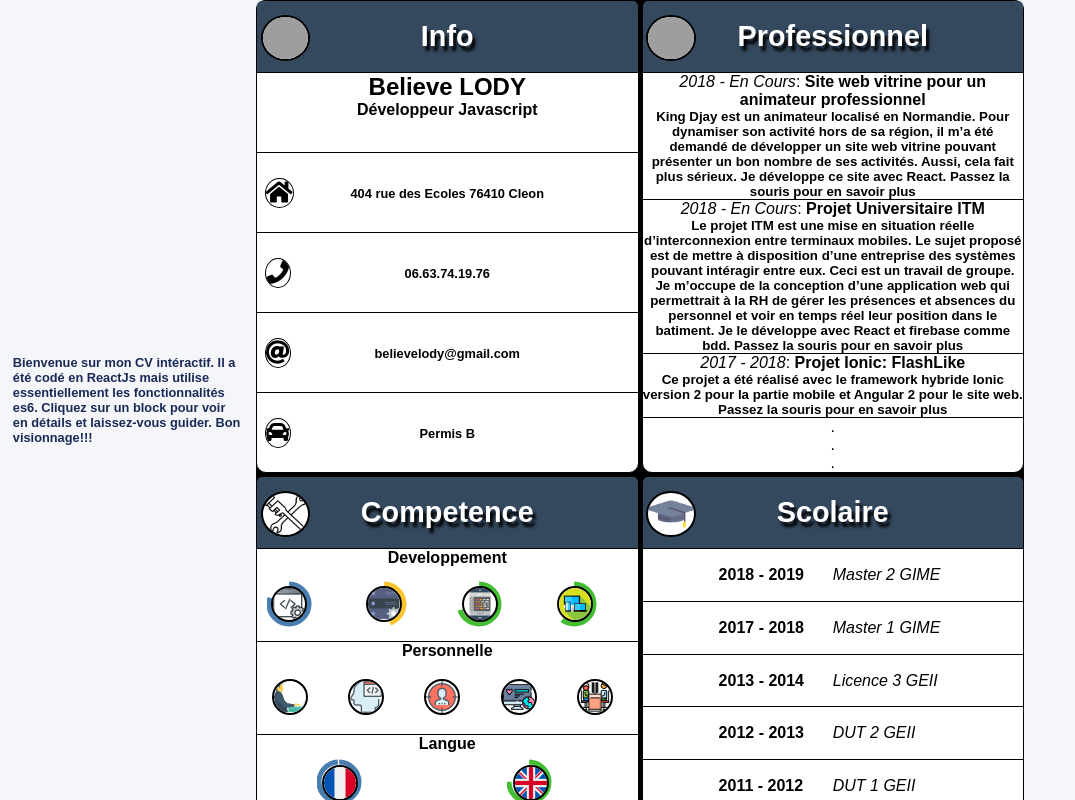
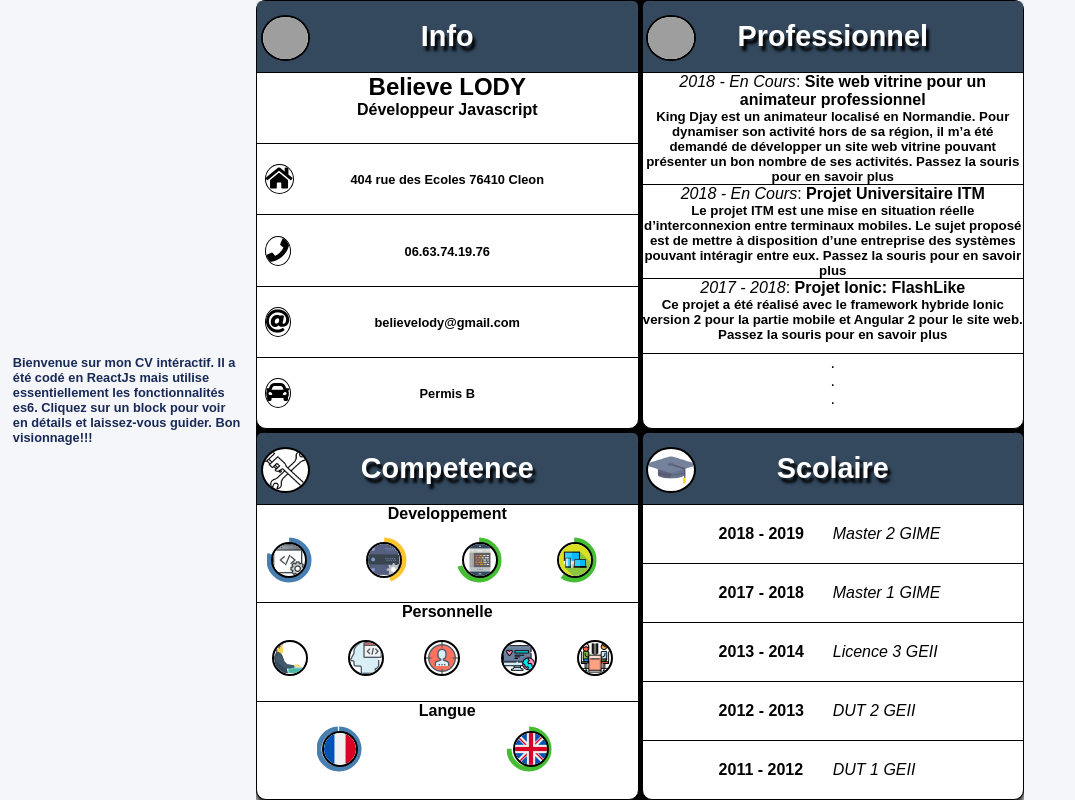
Before and after one commit to believelody/cv_react, a React (Create React App) app: page / in a window 1280 px wide. Shown: the whole page, without its empty margins (0-1075 px from the left). Built offline with nearby package versions, Linux system fonts and the light colour scheme; grey boxes are pictures that could not be loaded; the HTML template or start-up script is replaced by a standard one.

Commit message:
Update minimal Scolaire component

```diff
--- a/src/components/Professionnel/Professionnel.js
+++ b/src/components/Professionnel/Professionnel.js
@@ -117,15 +117,13 @@ class Professionnel extends React.Component {
         <i>2018 - En Cours</i>: <b>Site web vitrine pour un animateur professionnel</b>
         <h5>King Djay est un animateur localisé en Normandie. Pour dynamiser son activité hors de sa
         région, il m’a été demandé de développer un site web vitrine pouvant présenter un bon
-        nombre de ses activités. Aussi, cela fait plus sérieux. Je développe ce site avec React. Passez la souris pour en savoir plus</h5>
+        nombre de ses activités. Passez la souris pour en savoir plus</h5>
       </li>
       <li>
         <i>2018 - En Cours</i>: <b>Projet Universitaire ITM</b>
         <h5>Le projet ITM est une mise en situation réelle d’interconnexion entre terminaux mobiles. Le
         sujet proposé est de mettre à disposition d’une entreprise des systèmes pouvant intéragir
-        entre eux. Ceci est un travail de groupe. Je m’occupe de la conception d’une application web
-        qui permettrait à la RH de gérer les présences et absences du personnel et voir en temps réel
-        leur position dans le batiment. Je le développe avec React et firebase comme bdd. Passez la souris pour en savoir plus</h5>
+        entre eux. Passez la souris pour en savoir plus</h5>
       </li>
       <li>
         <i>2017 - 2018</i>: <b>Projet Ionic: FlashLike</b>
```
